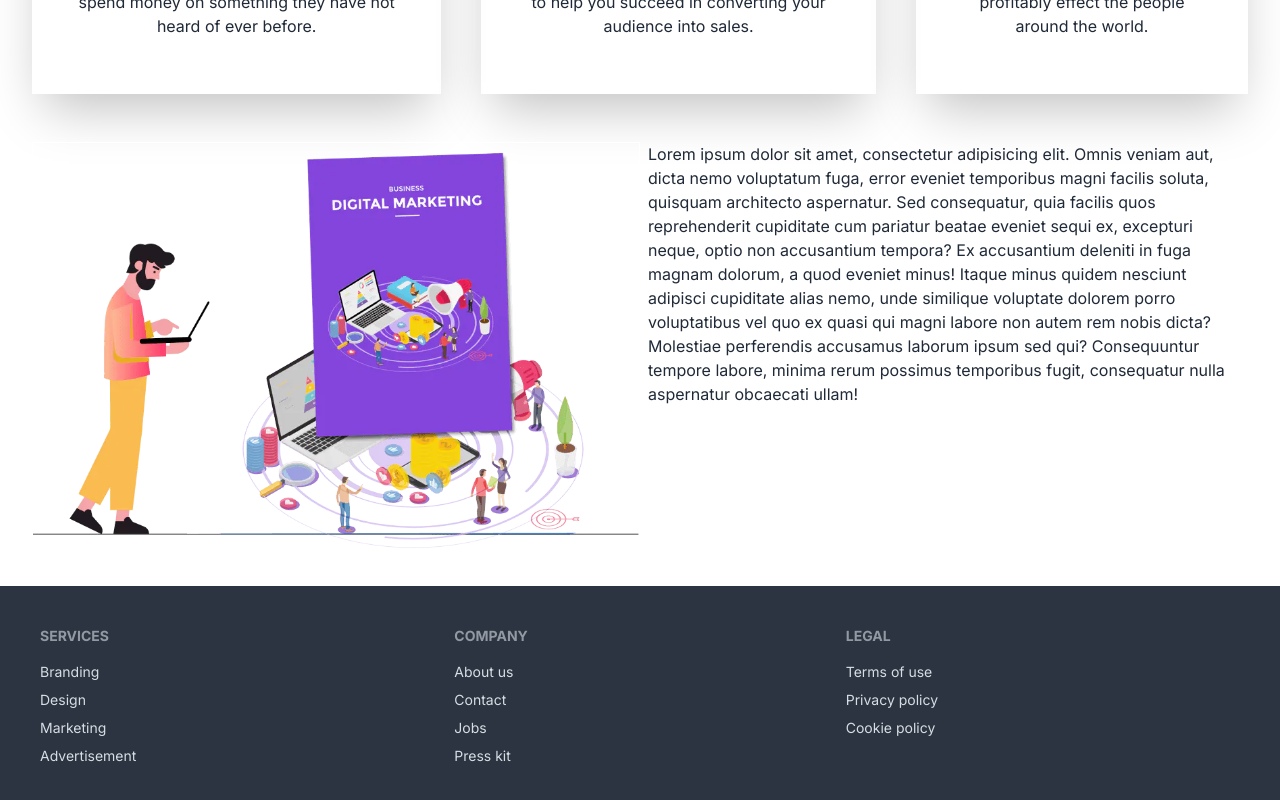
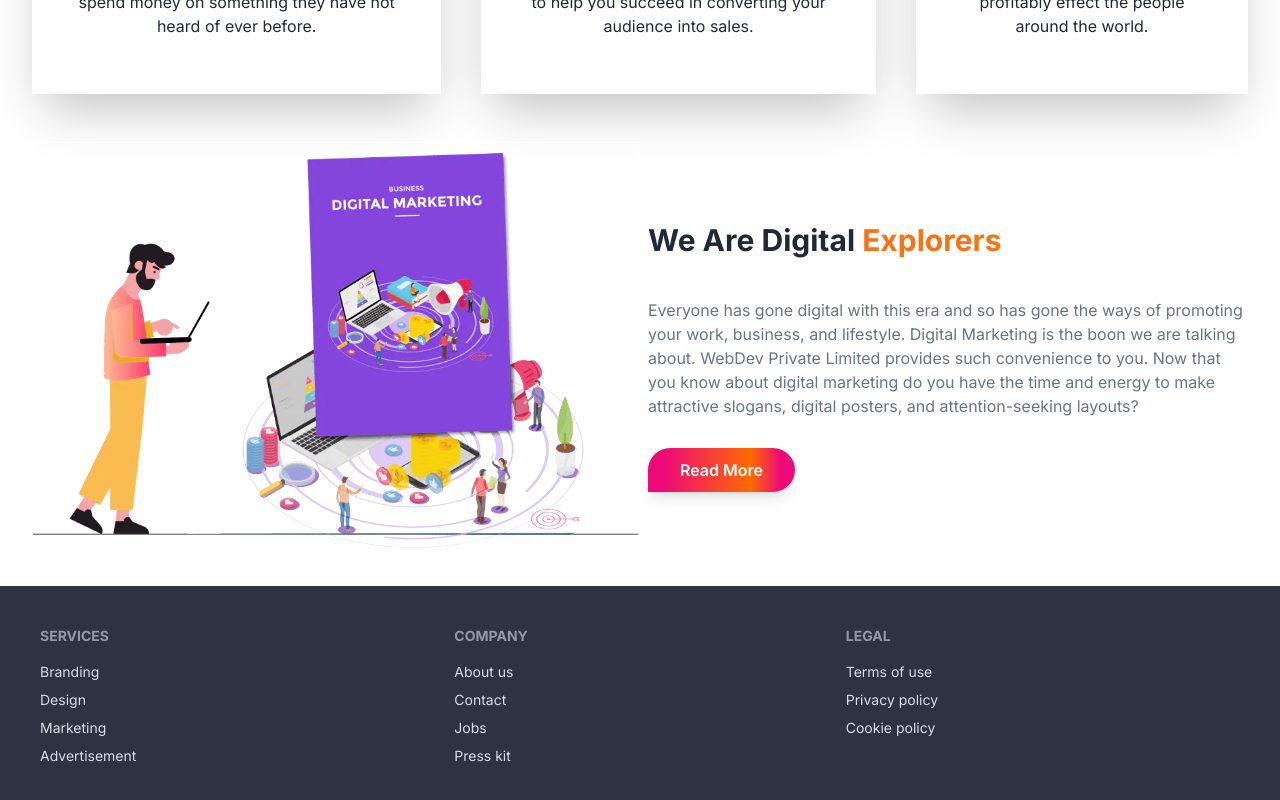
Before and after one commit to reshad21/trendyweb, a Next.js app: page / in a window 1280 px wide. Shown: the part 976-1776 px from the top of the page. Built offline with nearby package versions, Linux system fonts and the light colour scheme.

Commit message:
explore section add

```diff
--- a/src/components/Home/ExplorerSection.jsx
+++ b/src/components/Home/ExplorerSection.jsx
@@ -1,5 +1,6 @@
 import exploreImage from "@/assets/banner.webp";
 import Image from 'next/image';
+import Link from "next/link";
 
 const imageStyle = {
     // borderRadius: '50%',
@@ -11,10 +12,12 @@ const imageStyle = {
 const ExplorerSection = () => {
     return (
         <div className='max-w-7xl mx-auto p-6 lg:px-8'>
-            <div className="flex gap-2">
+            <div className="flex gap-2 items-center">
                 <Image alt='explore section bg' src={exploreImage} style={imageStyle} />
                 <div className="">
-                    <p>Lorem ipsum dolor sit amet, consectetur adipisicing elit. Omnis veniam aut, dicta nemo voluptatum fuga, error eveniet temporibus magni facilis soluta, quisquam architecto aspernatur. Sed consequatur, quia facilis quos reprehenderit cupiditate cum pariatur beatae eveniet sequi ex, excepturi neque, optio non accusantium tempora? Ex accusantium deleniti in fuga magnam dolorum, a quod eveniet minus! Itaque minus quidem nesciunt adipisci cupiditate alias nemo, unde similique voluptate dolorem porro voluptatibus vel quo ex quasi qui magni labore non autem rem nobis dicta? Molestiae perferendis accusamus laborum ipsum sed qui? Consequuntur tempore labore, minima rerum possimus temporibus fugit, consequatur nulla aspernatur obcaecati ullam!</p>
+                    <h1 className="font-bold text-3xl">We Are Digital <span className="text-orange-500">Explorers</span></h1>
+                    <p className="text-slate-500 my-10">Everyone has gone digital with this era and so has gone the ways of promoting your work, business, and lifestyle. Digital Marketing is the boon we are talking about. WebDev Private Limited provides such convenience to you. Now that you know about digital marketing do you have the time and energy to make attractive slogans, digital posters, and attention-seeking layouts?</p>
+                    <Link href="/" className="bg-gradient-to-r from-[#ee0979] from-10% via-[#ff6a00] via-70% to-[#ee0979] to-90% shadow-lg px-8 py-3 text-white rounded-xl font-semibold rounded-e-full rounded-tl-full hover:text-slate-800 hover:bg-white hover:border-orange-600">Read More</Link>
                 </div>
             </div>
         </div>
```
